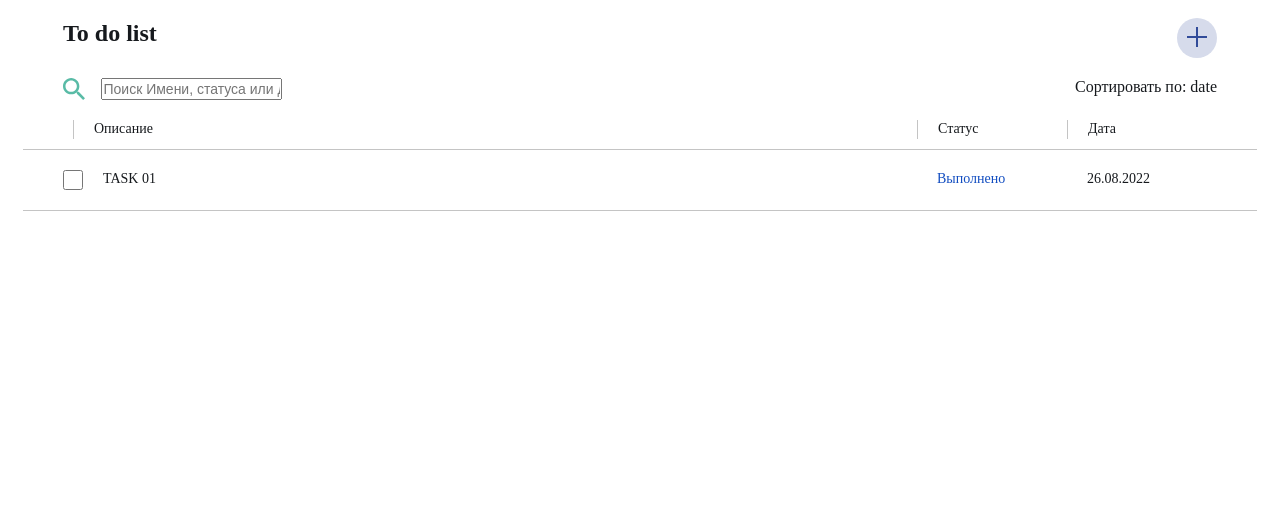
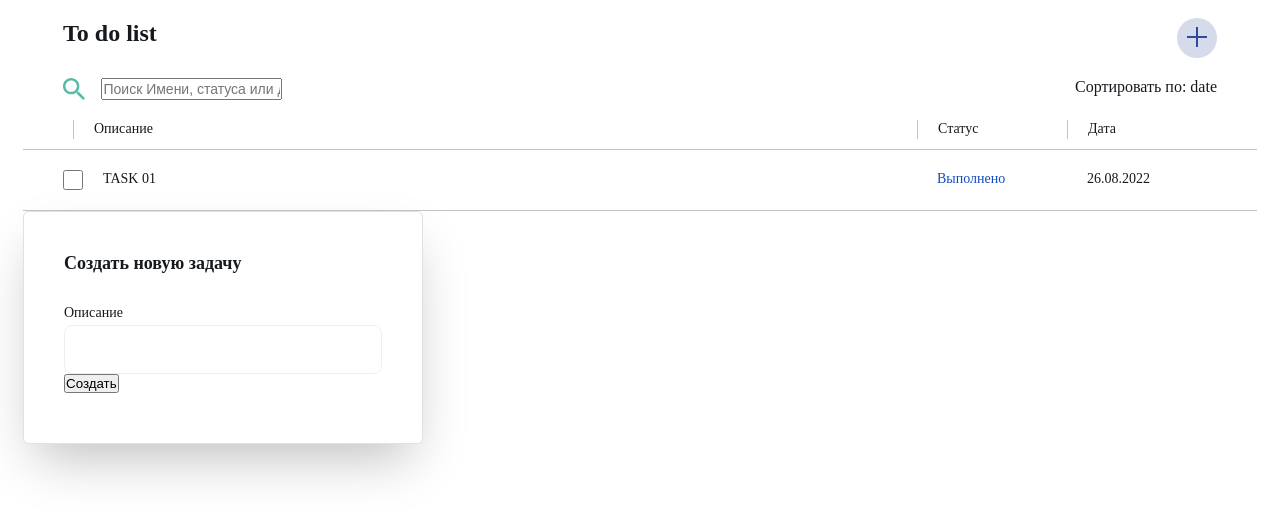
Before and after one commit to teacher-cheater/ToDoList-vue3, a Vue app: page / in a window 1280 px wide. Shown: the top 518 px of the page. Built offline with nearby package versions, Linux system fonts and the light colour scheme.

Commit message:
add popup search

```diff
--- a/src/App.vue
+++ b/src/App.vue
@@ -31,6 +31,21 @@
         </div>
       </div>
     </div>
+
+    <div class="create">
+      <div class="create__block">
+        <div class="create__content">
+          <h3 class="create__title">Создать новую задачу</h3>
+          <div class="create__close"></div>
+        </div>
+        <div class="create__items">
+          <p class="create__text">Описание</p>
+          <input type="text" class="create__task"/>
+        </div>
+        <button class="create__btn">Создать</button>
+      </div>
+    </div>
+
   </div>
 
 </template>
@@ -42,6 +57,45 @@ export default {
 </script>
 
 <style scoped>
+  .create{
+    max-width: 400px;
+    padding: 40px 40px 50px 40px;
+    background: #FFFFFF;
+    border: 1px solid #DDE2E4;
+    box-shadow: 0 25px 50px -12px rgba(0, 0, 0, 0.25);
+    border-radius: 6px;
+  }
+  .create__content{
+    display: flex;
+    justify-content: space-between;
+    margin-bottom: 30px;
+  }
+  .create__title{
+    font-weight: 700;
+    font-size: 18px;
+    line-height: 132%;
+    color: #16191D;
+  }
+  .create__close{
+    background: #314B99;
+    border-radius: 5px;
+  }
+  .create__text{
+    font-weight: 400;
+    font-size: 14px;
+    line-height: 14px;
+    color: #16191D;
+    margin-bottom: 5px;
+  }
+  .create__task{
+    background: #FFFFFF;
+    border: 1px solid #DDE2E4;
+    border-radius: 8px;
+    width: 100%;
+    padding: 16px 11px;
+    color: #000000;
+    opacity: 0.5;
+  }
   .container{
     max-width: 1330px;
     padding: 0 15px;
```
